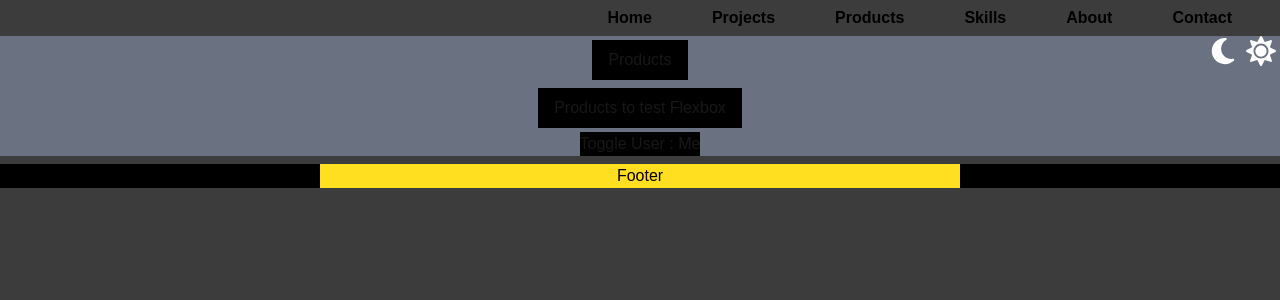
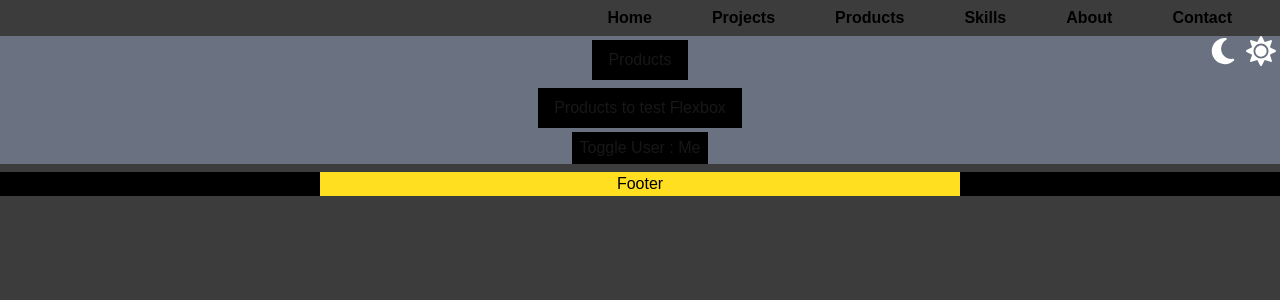
Before and after one commit to AbdullahShah66666/NextJs-Projects, a Next.js app: page / in a window 1280 px wide. Shown: the top 300 px of the page. Built offline with nearby package versions, Linux system fonts and the light colour scheme.

Commit message:
Just Changed The package.json for use with the new tools

```diff
--- a/src/components/users/userToggle.tsx
+++ b/src/components/users/userToggle.tsx
@@ -11,7 +11,7 @@ export default function UserToggle() {
   }, [user]);
 
   return (
-    <button className='bg-black cursor-pointer' onClick={toggleUser}>
+    <button className='bg-black cursor-pointer px-2 py-1' onClick={toggleUser}>
       Toggle User : {user}
     </button>
   );
```
Also changed, not shown: package.json (+21 -8 lines), 1 other file (tests, documents, lock files or other folders).
